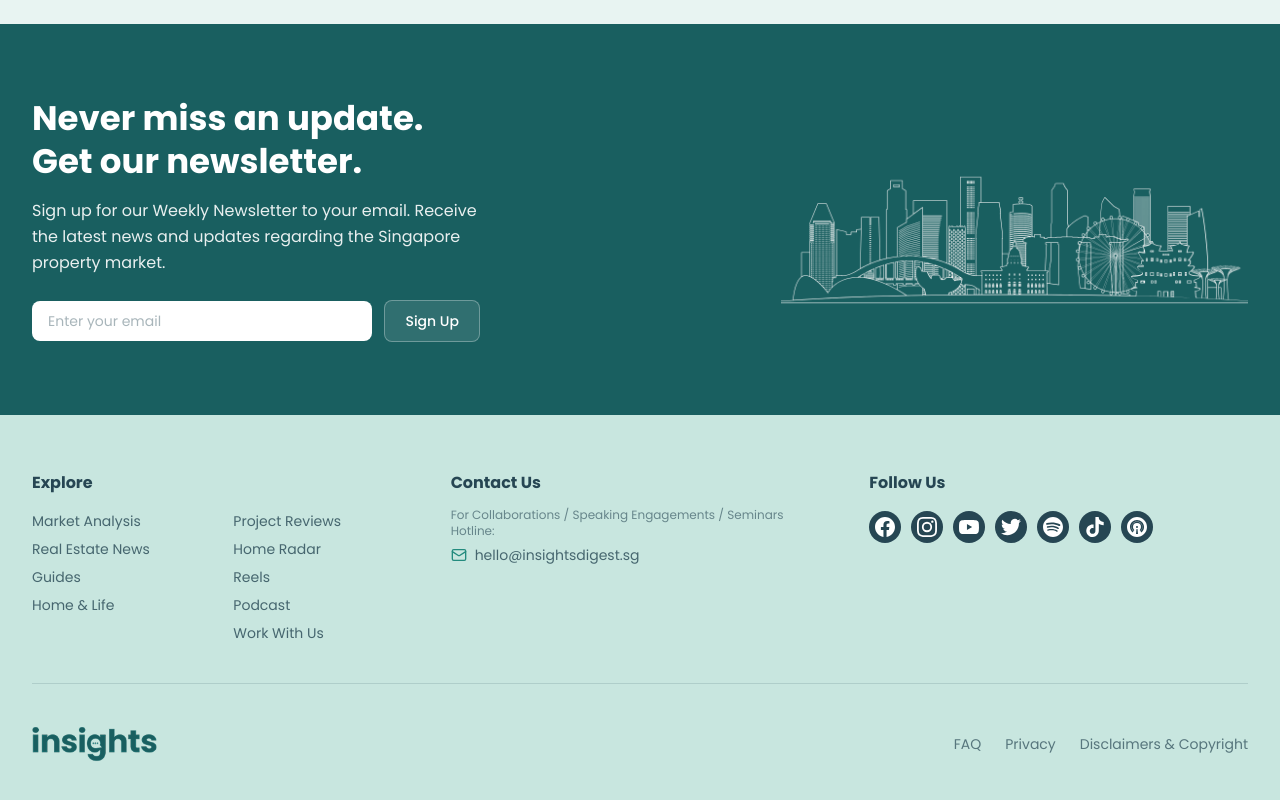
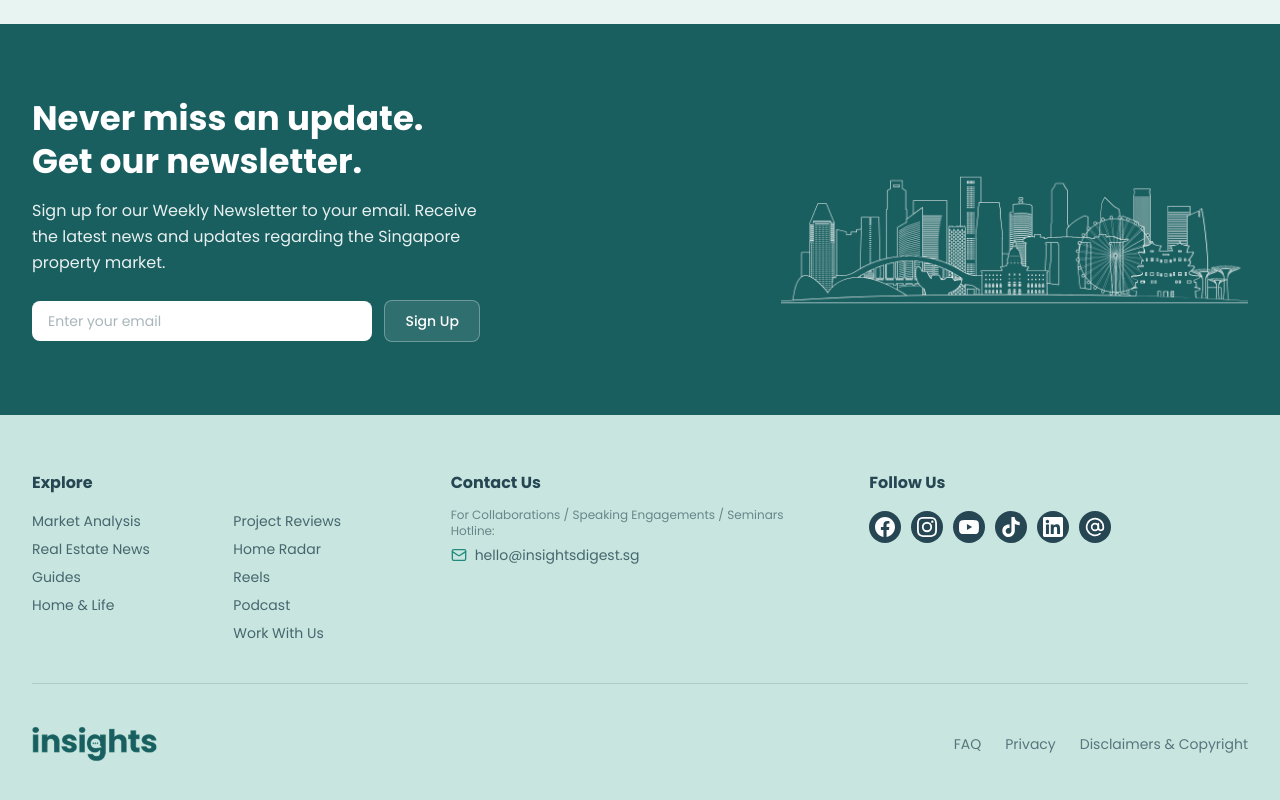
Before and after one commit to rezyandrean-plb/insights-digest, a Next.js app: page /contact in a window 1280 px wide. Shown: the part 1820-2620 px from the top of the page. Built offline with nearby package versions, Linux system fonts and the light colour scheme.

Commit message:
feat/fix: social media links

```diff
--- a/src/app/layout.tsx
+++ b/src/app/layout.tsx
@@ -27,8 +27,10 @@
   children: React.ReactNode;
 }>) {
   return (
-    <html lang="en" className={`${inter.variable} ${poppins.variable}`}>
-      <body className="antialiased font-sans">{children}</body>
+    <html lang="en" className={`${inter.variable} ${poppins.variable}`} suppressHydrationWarning>
+      <body className="antialiased font-sans" suppressHydrationWarning>
+        {children}
+      </body>
     </html>
   );
 }
--- a/src/components/Footer.tsx
+++ b/src/components/Footer.tsx
@@ -1,7 +1,7 @@
 "use client";
 
 import Link from "next/link";
-import { Mail } from "lucide-react";
+import { AtSign, Mail } from "lucide-react";
 
 // Same links as Navbar - category pages + Watch submenu + Contact
 const exploreLinksLeft = [
@@ -19,10 +19,11 @@
     { label: "Work With Us", href: "/contact" },
 ];
 
+// Only include items with a valid href (no "#" or empty); icons without links are omitted
 const socialLinks = [
     {
         label: "Facebook",
-        href: "https://www.facebook.com/propertylimbrothers",
+        href: "https://www.facebook.com/InsightsDigest/",
         icon: (
             <svg viewBox="0 0 24 24" fill="currentColor" className="w-5 h-5">
                 <path d="M24 12.073c0-6.627-5.373-12-12-12s-12 5.373-12 12c0 5.99 4.388 10.954 10.125 11.854v-8.385H7.078v-3.47h3.047V9.43c0-3.007 1.792-4.669 4.533-4.669 1.312 0 2.686.235 2.686.235v2.953H15.83c-1.491 0-1.956.925-1.956 1.874v2.25h3.328l-.532 3.47h-2.796v8.385C19.612 23.027 24 18.062 24 12.073z" />
@@ -31,7 +32,7 @@
     },
     {
         label: "Instagram",
-        href: "https://www.instagram.com/propertylimbrothers",
+        href: "https://www.instagram.com/insights_digest/",
         icon: (
             <svg viewBox="0 0 24 24" fill="currentColor" className="w-5 h-5">
                 <path d="M12 2.163c3.204 0 3.584.012 4.85.07 3.252.148 4.771 1.691 4.919 4.919.058 1.265.069 1.645.069 4.849 0 3.205-.012 3.584-.069 4.849-.149 3.225-1.664 4.771-4.919 4.919-1.266.058-1.644.07-4.85.07-3.204 0-3.584-.012-4.849-.07-3.26-.149-4.771-1.699-4.919-4.92-.058-1.265-.07-1.644-.07-4.849 0-3.204.013-3.583.07-4.849.149-3.227 1.664-4.771 4.919-4.919 1.266-.057 1.645-.069 4.849-.069zM12 0C8.741 0 8.333.014 7.053.072 2.695.272.273 2.69.073 7.052.014 8.333 0 8.741 0 12c0 3.259.014 3.668.072 4.948.2 4.358 2.618 6.78 6.98 6.98C8.333 23.986 8.741 24 12 24c3.259 0 3.668-.014 4.948-.072 4.354-.2 6.782-2.618 6.979-6.98.059-1.28.073-1.689.073-4.948 0-3.259-.014-3.667-.072-4.947-.196-4.354-2.617-6.78-6.979-6.98C15.668.014 15.259 0 12 0zm0 5.838a6.162 6.162 0 100 12.324 6.162 6.162 0 000-12.324zM12 16a4 4 0 110-8 4 4 0 010 8zm6.406-11.845a1.44 1.44 0 100 2.881 1.44 1.44 0 000-2.881z" />
@@ -40,7 +41,7 @@
     },
     {
         label: "YouTube",
-        href: "https://www.youtube.com/propertylimbrothers",
+        href: "https://www.youtube.com/@InsightsDigest",
         icon: (
             <svg viewBox="0 0 24 24" fill="currentColor" className="w-5 h-5">
                 <path d="M23.498 6.186a3.016 3.016 0 00-2.122-2.136C19.505 3.545 12 3.545 12 3.545s-7.505 0-9.377.505A3.017 3.017 0 00.502 6.186C0 8.07 0 12 0 12s0 3.93.502 5.814a3.016 3.016 0 002.122 2.136c1.871.505 9.376.505 9.376.505s7.505 0 9.377-.505a3.015 3.015 0 002.122-2.136C24 15.93 24 12 24 12s0-3.93-.502-5.814zM9.545 15.568V8.432L15.818 12l-6.273 3.568z" />
@@ -48,26 +49,8 @@
         ),
     },
     {
-        label: "Twitter",
-        href: "https://twitter.com/propertylimbros",
-        icon: (
-            <svg viewBox="0 0 24 24" fill="currentColor" className="w-5 h-5">
-                <path d="M23.953 4.57a10 10 0 01-2.825.775 4.958 4.958 0 002.163-2.723c-.951.555-2.005.959-3.127 1.184a4.92 4.92 0 00-8.384 4.482C7.69 8.095 4.067 6.13 1.64 3.162a4.822 4.822 0 00-.666 2.475c0 1.71.87 3.213 2.188 4.096a4.904 4.904 0 01-2.228-.616v.06a4.923 4.923 0 003.946 4.827 4.996 4.996 0 01-2.212.085 4.936 4.936 0 004.604 3.417 9.867 9.867 0 01-6.102 2.105c-.39 0-.779-.023-1.17-.067a13.995 13.995 0 007.557 2.209c9.053 0 13.998-7.496 13.998-13.985 0-.21 0-.42-.015-.63A9.935 9.935 0 0024 4.59z" />
-            </svg>
-        ),
-    },
-    {
-        label: "Spotify",
-        href: "#",
-        icon: (
-            <svg viewBox="0 0 24 24" fill="currentColor" className="w-5 h-5">
-                <path d="M12 0C5.4 0 0 5.4 0 12s5.4 12 12 12 12-5.4 12-12S18.66 0 12 0zm5.521 17.34c-.24.359-.66.48-1.021.24-2.82-1.74-6.36-2.101-10.561-1.141-.418.122-.779-.179-.899-.539-.12-.421.18-.78.54-.9 4.56-1.021 8.52-.6 11.64 1.32.42.18.479.659.301 1.02zm1.44-3.3c-.301.42-.841.6-1.262.3-3.239-1.98-8.159-2.58-11.939-1.38-.479.12-1.02-.12-1.14-.6-.12-.48.12-1.021.6-1.141C9.6 9.9 15 10.561 18.72 12.84c.361.181.54.78.241 1.2zm.12-3.36C15.24 8.4 8.82 8.16 5.16 9.301c-.6.179-1.2-.181-1.38-.721-.18-.601.18-1.2.72-1.381 4.26-1.26 11.28-1.02 15.721 1.621.539.3.719 1.02.419 1.56-.299.421-1.02.599-1.559.3z" />
-            </svg>
-        ),
-    },
-    {
         label: "TikTok",
-        href: "#",
+        href: "https://www.tiktok.com/@insights_digest",
         icon: (
             <svg viewBox="0 0 24 24" fill="currentColor" className="w-5 h-5">
                 <path d="M12.525.02c1.31-.02 2.61-.01 3.91-.02.08 1.53.63 3.09 1.75 4.17 1.12 1.11 2.7 1.62 4.24 1.79v4.03c-1.44-.05-2.89-.35-4.2-.97-.57-.26-1.1-.59-1.62-.93-.01 2.92.01 5.84-.02 8.75-.08 1.4-.54 2.79-1.35 3.94-1.31 1.92-3.58 3.17-5.91 3.21-1.43.08-2.86-.31-4.08-1.03-2.02-1.19-3.44-3.37-3.65-5.71-.02-.5-.03-1-.01-1.49.18-1.9 1.12-3.72 2.58-4.96 1.66-1.44 3.98-2.13 6.15-1.72.02 1.48-.04 2.96-.04 4.44-.99-.32-2.15-.23-3.02.37-.63.41-1.11 1.04-1.36 1.75-.21.51-.15 1.07-.14 1.61.24 1.64 1.82 3.02 3.5 2.87 1.12-.01 2.19-.66 2.77-1.61.19-.33.4-.67.41-1.06.1-1.79.06-3.57.07-5.36.01-4.03-.01-8.05.02-12.07z" />
@@ -75,13 +58,18 @@
         ),
     },
     {
-        label: "Podcast",
-        href: "#",
+        label: "LinkedIn",
+        href: "https://www.linkedin.com/showcase/insightsdigest/",
         icon: (
             <svg viewBox="0 0 24 24" fill="currentColor" className="w-5 h-5">
-                <path d="M12 0C5.372 0 0 5.372 0 12s5.372 12 12 12 12-5.372 12-12S18.628 0 12 0zm0 3.6c4.636 0 8.4 3.764 8.4 8.4 0 2.753-1.33 5.196-3.384 6.728l-.648-1.584A6.782 6.782 0 0018.6 12c0-3.644-2.956-6.6-6.6-6.6S5.4 8.356 5.4 12c0 1.976.87 3.752 2.247 4.96l-.627 1.614C4.95 17.05 3.6 14.668 3.6 12c0-4.636 3.764-8.4 8.4-8.4zm0 3.6A4.805 4.805 0 007.2 12c0 1.388.59 2.637 1.534 3.514l-.654 1.602A6.387 6.387 0 015.6 12c0-3.528 2.872-6.4 6.4-6.4s6.4 2.872 6.4 6.4a6.39 6.39 0 01-2.484 5.072l-.633-1.548A4.794 4.794 0 0016.8 12 4.805 4.805 0 0012 7.2zm0 3.6a1.2 1.2 0 110 2.4 1.2 1.2 0 010-2.4zm-.6 3.6h1.2l.6 6h-2.4l.6-6z" />
+                <path d="M20.447 20.452h-3.554v-5.569c0-1.328-.027-3.037-1.852-3.037-1.853 0-2.136 1.445-2.136 2.939v5.667H9.351V9h3.414v1.561h.046c.477-.9 1.637-1.85 3.37-1.85 3.601 0 4.267 2.37 4.267 5.455v6.286zM5.337 7.433c-1.144 0-2.063-.926-2.063-2.065 0-1.138.92-2.063 2.063-2.063 1.14 0 2.064.925 2.064 2.063 0 1.139-.925 2.065-2.064 2.065zm1.782 13.019H3.555V9h3.564v11.452zM22.225 0H1.771C.792 0 0 .774 0 1.729v20.542C0 23.227.792 24 1.771 24h20.451C23.2 24 24 23.227 24 22.271V1.729C24 .774 23.2 0 22.222 0h.003z" />
             </svg>
         ),
+    },
+    {
+        label: "Threads",
+        href: "https://www.threads.com/@insights_digest?hl=en",
+        icon: <AtSign className="w-5 h-5" />,
     },
 ];
 
@@ -142,10 +130,14 @@
                     <div>
                         <h4 className="text-base font-bold mb-4 text-secondary">Follow Us</h4>
                         <div className="flex items-center gap-2.5 flex-wrap">
-                            {socialLinks.map((social) => (
+                            {socialLinks
+                                .filter((social) => social.href && social.href !== "#")
+                                .map((social) => (
                                     <a
                                         key={social.label}
                                         href={social.href}
+                                        target="_blank"
+                                        rel="noopener noreferrer"
                                         aria-label={social.label}
                                         className="w-8 h-8 rounded-full bg-secondary text-white flex items-center justify-center hover:bg-primary-dark transition-colors duration-200"
                                     >
--- a/src/components/home/OurPodcast.tsx
+++ b/src/components/home/OurPodcast.tsx
@@ -133,23 +133,14 @@
                                 <Link
                                     key={item.id}
                                     href="#"
-                                    className="flex items-center gap-4 sm:gap-5 group"
+                                    className="block group"
                                 >
-                                    <div className="flex-1 min-w-0">
                                     <h4 className="text-sm sm:text-[15px] font-bold text-secondary leading-snug line-clamp-2 group-hover:text-primary transition-colors">
                                         {item.title}
                                     </h4>
                                     <p className="text-xs sm:text-sm text-black mt-1.5 leading-relaxed line-clamp-1">
                                         {item.description}
                                     </p>
-                                    </div>
-                                    <div className="w-14 h-14 sm:w-16 sm:h-16 rounded-full overflow-hidden shrink-0">
-                                        <img
-                                            src={item.avatar}
-                                            alt=""
-                                            className="w-full h-full object-cover"
-                                        />
-                                    </div>
                                 </Link>
                             ))}
                         </div>
```
Lines whose indentation alone changed are shown as unchanged.
